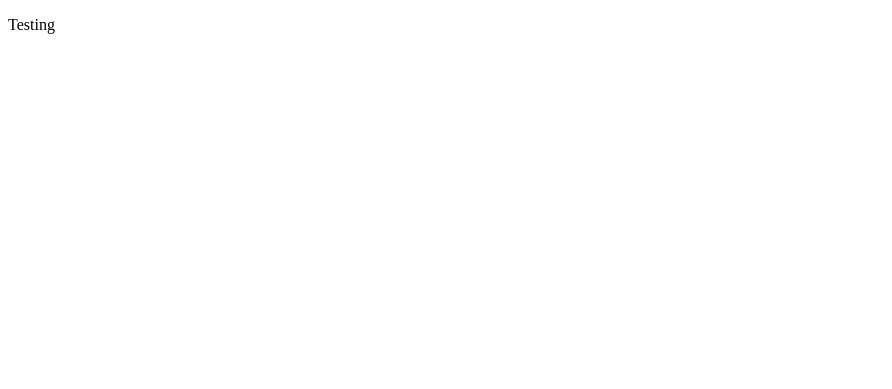
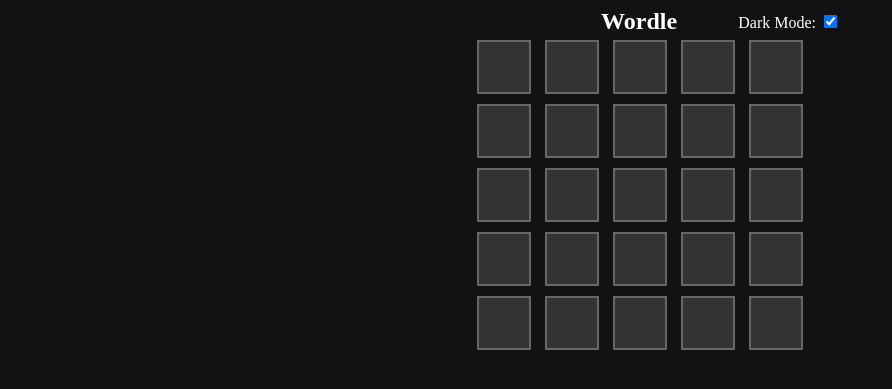
Before and after one commit to lucaslalima-2/wordle, a Flask app: page / in a window 1280 px wide. Before the commit the part shown is almost empty. Shown: the top 389 px of the page, without its empty margins (0-892 px from the left). Run offline with Flask 2, Linux system fonts and the light colour scheme; parts of the project's set-up code (start-up, migrations or seed data) failed here and were passed over.

Commit message:
Added dark mode; game initializes in dark mode

```diff
--- /dev/null
+++ b/static/dark_mode.js
@@ -0,0 +1,12 @@
+// Initializes dark mode toggle
+const toggle = document.getElementById("dark-switch");
+
+// Initializes app in dark-mode
+if(toggle.checked) {
+  document.body.classList.add('dark-mode');
+} // if
+
+// Sets change behavior
+toggle.addEventListener("change", () => {
+  document.body.classList.toggle('dark-mode', toggle.checked);
+}); // add event listener
--- /dev/null
+++ b/static/style.css
@@ -0,0 +1,53 @@
+body {
+  background-color: #ffffff;
+  color: #000000;
+  transition: background-color 0.3s, color 0.3s;
+}
+
+.dark-mode {
+  background-color: #121212;
+  color: #ffffff;
+}
+
+.dark-mode .tile {
+  background-color: #333;
+  border-color: #666;
+}
+
+#game-container {
+  align-items: center;
+  display: flex;
+  flex-direction: column;
+  justify-content: center;
+  margin: 0 auto;
+  width: 400px;
+}
+
+#header-row {
+  align-items: center;
+  display: flex;
+  justify-content: space-between;
+  margin: 0;
+  width: 100%;
+}
+
+#header-row span:first-child {
+  flex-grow: 1;
+  font-size: 1.5em;
+  font-weight: bold;
+  padding-left: 100px;
+  text-align: center;
+}
+
+.tile {
+  background-color: #fff;
+  border: 2px solid #ccc;
+  display: inline-block;
+  height: 50px;
+  font-size: 2em;
+  line-height: 50px;
+  margin: 5px;
+  text-align: center;
+  vertical-align: middle;
+  width: 50px;
+}
--- a/templates/index.html
+++ b/templates/index.html
@@ -1,9 +1,64 @@
 <!DOCTYPE html>
 <html>
   <head>
-    <title>Wordle</title>
+    <title>Luke's Wordle</title>
   </head>
   <body>
-    <p>Testing</p>
+    <!-- CSS link -->
+    <link rel="stylesheet" href="{{ url_for('static', filename='style.css') }}">
+
+    <div id="game-container">
+      <!-- Header (ie. title, dark mode switch) -->
+      <div id="header-row">
+        <span>Wordle</span>
+        <span id="dark-mode-toggle">
+          <label for="dark-switch">Dark Mode: </label>
+          <input type="checkbox" id="dark-switch" checked>
+        </span>
+      </div>
+
+      <!-- Row container -->
+      <div id="rows-container">
+        <div id="row-0">
+          <span class="tile"></span>
+          <span class="tile"></span>
+          <span class="tile"></span>
+          <span class="tile"></span>
+          <span class="tile"></span>
+        </div>
+        <div id="row-1">
+          <span class="tile"></span>
+          <span class="tile"></span>
+          <span class="tile"></span>
+          <span class="tile"></span>
+          <span class="tile"></span>
+        </div>
+        <div id="row-2">
+          <span class="tile"></span>
+          <span class="tile"></span>
+          <span class="tile"></span>
+          <span class="tile"></span>
+          <span class="tile"></span>
+        </div>
+        <div id="row-3">
+          <span class="tile"></span>
+          <span class="tile"></span>
+          <span class="tile"></span>
+          <span class="tile"></span>
+          <span class="tile"></span>
+        </div>
+        <div id="row-4">
+          <span class="tile"></span>
+          <span class="tile"></span>
+          <span class="tile"></span>
+          <span class="tile"></span>
+          <span class="tile"></span>
+        </div>
+      </div>
+    </div>
+
+    <!-- External script: use the variable -->
+    <script src="{{ url_for('static', filename='dark_mode.js') }}"></script>
+
   </body>
 </html>
```
Also changed, not shown: static/dom.js (added).
